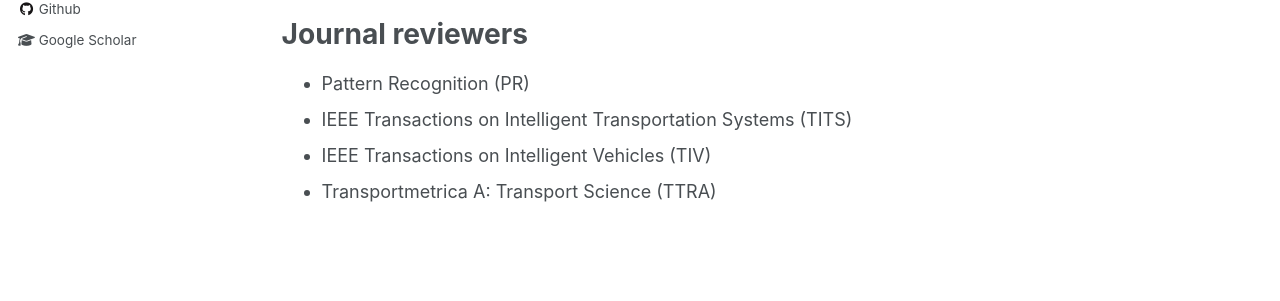
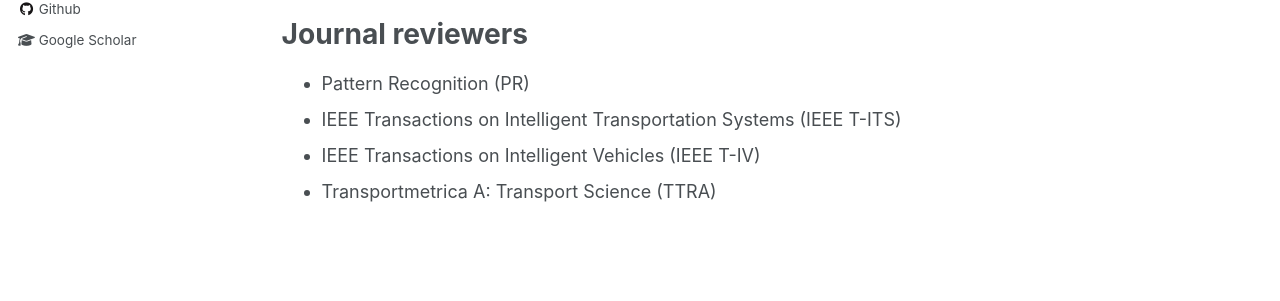
Before and after one commit to zyaocoder/zyaocoder.github.io, a Jekyll site: the page built from _pages/services.md, in a window 1280 px wide and 1074 px high. Shown: the part 461-762 px from the top of the window. Built offline with Jekyll 4.4.1, drawn with Linux system fonts in a browser that asks for light colours.

Commit message:
Update services.md

```diff
--- a/_pages/services.md
+++ b/_pages/services.md
@@ -23,6 +23,6 @@
 Journal reviewers
 ======
 * Pattern Recognition (PR)
-* IEEE Transactions on Intelligent Transportation Systems	(TITS)
-* IEEE Transactions on Intelligent Vehicles (TIV)
+* IEEE Transactions on Intelligent Transportation Systems	(IEEE T-ITS)
+* IEEE Transactions on Intelligent Vehicles (IEEE T-IV)
 * Transportmetrica A: Transport Science	(TTRA)
```
